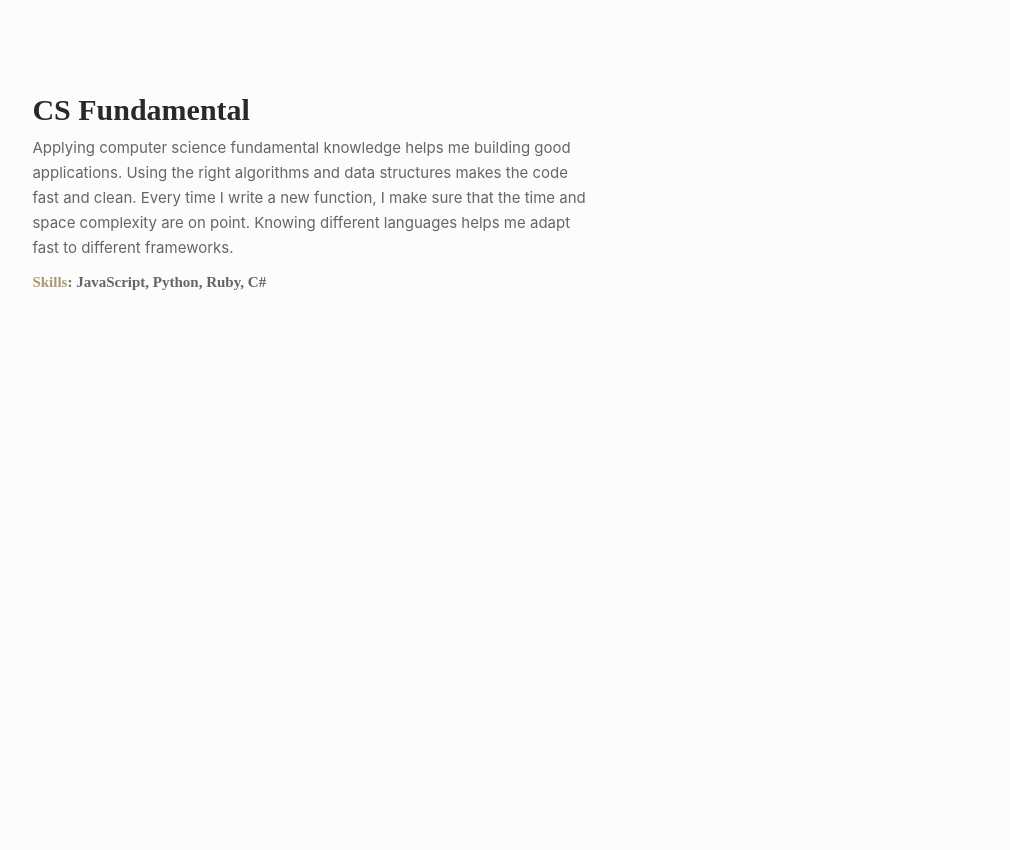
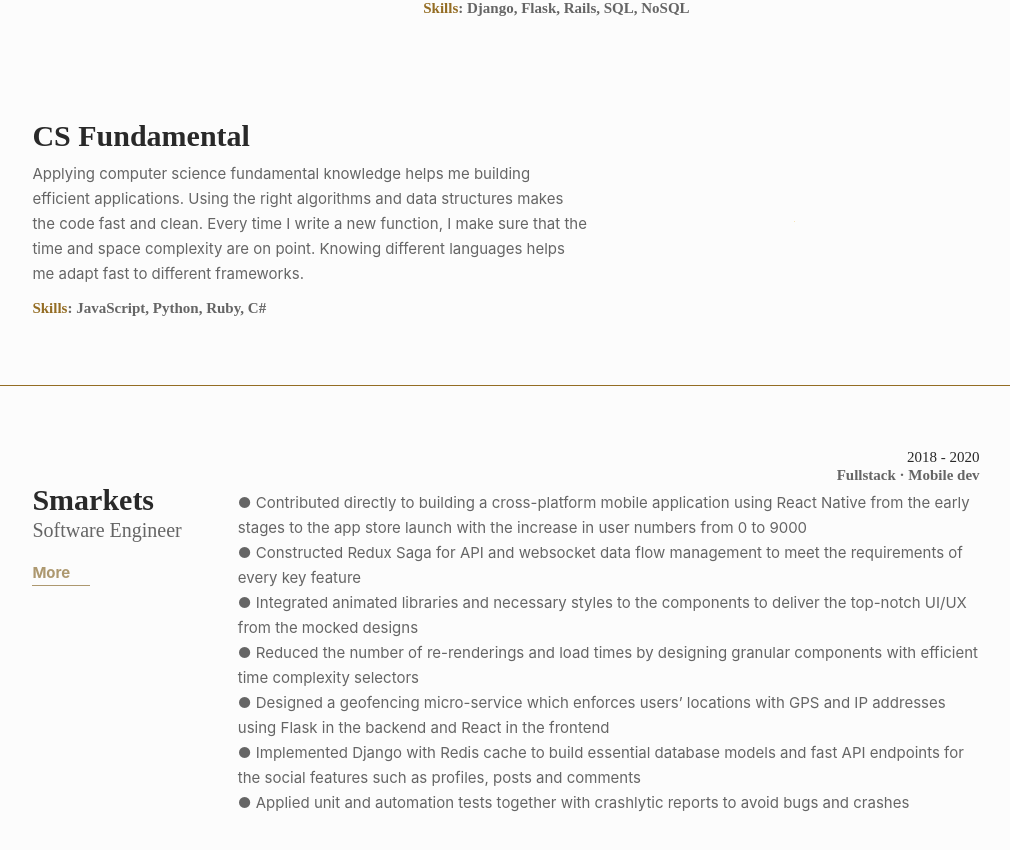
Before and after one commit to locphan2207/personal-web, a React (Create React App) app: page / in a window 1280 px wide. Shown: the part 780-1630 px from the top of the page, without its empty margins (134-1144 px from the left). Before the commit the page ends 1114 px from the top, so only its background shows below. Built offline with nearby package versions, Linux system fonts and the light colour scheme; no server answers.

Commit message:
Add work section

```diff
--- a/src/components/version2/App.css
+++ b/src/components/version2/App.css
@@ -84,9 +84,12 @@ html {
   grid-area: lottie;
 }
 
+.big-section {
+  padding: 5vw 3vw;
+  border-top: 1px solid #946d24;
+}
+
 .expertise {
-  padding: 3vw;
-  border-top: 0.5rem solid #ad986f;
   display: grid;
   grid-template-areas:
     "frontend"
@@ -182,7 +185,7 @@ html {
 }
 
 .expertise-skills span {
-  color: #ad986f;
+  color: #946d24;
   font-family: Playfair Display;
   font-weight: 700;
 }
@@ -196,6 +199,88 @@ html {
   width: 50%;
 }
 
+.work-section {
+  display: grid;
+  grid-template-areas:
+    "w-info w-year"
+    "w-info w-tags"
+    "w-desc w-desc"
+    "w-link .";
+  align-items: flex-start;
+}
+@media only screen and (min-width: 480px) {
+  .work-section {
+    grid-template-areas:
+      ". w-year"
+      ". w-tags"
+      "w-info w-desc"
+      "w-link w-desc"
+      ". w-desc";
+    grid-template-columns: 1fr 4fr;
+    grid-template-rows: fit-content;
+    column-gap: 20rem;
+  }
+}
+
+.work-info {
+  grid-area: w-info;
+  align-self: flex-start;
+  justify-self: flex-start;
+}
+
+.work-section h3 {
+  font-family: Playfair Display;
+  font-size: 30rem;
+  font-weight: 700;
+}
+
+.work-year {
+  font-family: Playfair Display;
+  font-size: 15rem;
+  justify-self: flex-end;
+  align-self: flex-start;
+  grid-area: w-year;
+}
+
+.work-role {
+  /* color: #946d24; */
+  color: #00000099;
+  font-family: Playfair Display;
+  font-size: 20rem;
+  line-height: 30rem;
+}
+
+.work-tags {
+  font-size: 15rem;
+  line-height: 20rem;
+  color: #00000099;
+  font-family: Playfair Display;
+  font-weight: 700;
+  grid-area: w-tags;
+  justify-self: flex-end;
+  align-self: flex-start;
+}
+
+.work-desc {
+  font-size: 20rem;
+  line-height: 30rem;
+  color: #00000099;
+  grid-area: w-desc;
+  justify-self: flex-end;
+  align-self: flex-start;
+}
+@media only screen and (min-width: 480px) {
+  .work-desc {
+    font-size: 15rem;
+    line-height: 25rem;
+    margin-top: -20rem;
+  }
+}
+
+.work-link {
+  grid-area: w-link;
+}
+
 /* Animations */
 @keyframes changeColor {
   from {
--- a/src/components/version2/App.js
+++ b/src/components/version2/App.js
@@ -5,6 +5,7 @@ import Link from "./Link"
 function App() {
   return (
     <>
+      {/*Intro*/}
       <div className="intro">
         <div className="name-greet">
           <h1 className="name">Tan Loc Phan</h1>
@@ -27,7 +28,9 @@ function App() {
           ></lottie-player>
         </div>
       </div>
-      <div className="expertise">
+
+      {/*Expertise*/}
+      <div className=" big-section expertise">
         <div className="expertise-section fronend">
           <h3>Frontend</h3>
           <p className="expertise-text">
@@ -49,6 +52,8 @@ function App() {
               background="transparent"
               speed="1"
               autoplay
+              // hover
+              // loop
             ></lottie-player>
           </div>
         </div>
@@ -68,8 +73,9 @@ function App() {
             <lottie-player
               src="https://assets1.lottiefiles.com/private_files/lf30_CkJZhd.json"
               background="transparent"
-              speed="0.1"
+              speed="0.5"
               loop
+              // hover
               autoplay
             ></lottie-player>
           </div>
@@ -78,10 +84,11 @@ function App() {
           <h3>CS Fundamental</h3>
           <p className="expertise-text">
             Applying computer science fundamental knowledge helps me building
-            good applications. Using the right algorithms and data structures
-            makes the code fast and clean. Every time I write a new function, I
-            make sure that the time and space complexity are on point. Knowing
-            different languages helps me adapt fast to different frameworks.
+            efficient applications. Using the right algorithms and data
+            structures makes the code fast and clean. Every time I write a new
+            function, I make sure that the time and space complexity are on
+            point. Knowing different languages helps me adapt fast to different
+            frameworks.
           </p>
           <p className="expertise-skills">
             <span>Skills</span>: JavaScript, Python, Ruby, C#
@@ -93,8 +100,42 @@ function App() {
               speed="1"
               loop
               autoplay
+              // hover
             ></lottie-player>
           </div>
+        </div>
+      </div>
+
+      {/*Work*/}
+      <div className="big-section work">
+        <div className="work-section">
+          <p className="work-year">2018 - 2020</p>
+          <div className="work-info">
+            <h3>Smarkets</h3>
+            <p className="work-role">Software Engineer</p>
+          </div>
+          <p className="work-tags">Fullstack · Mobile dev</p>
+          <Link className="work-link" text="More" />
+          <p className="work-desc">
+            <br />● Contributed directly to building a cross-platform mobile
+            application using React Native from the early stages to the app
+            store launch with the increase in user numbers from 0 to 9000
+            <br />● Constructed Redux Saga for API and websocket data flow
+            management to meet the requirements of every key feature
+            <br />● Integrated animated libraries and necessary styles to the
+            components to deliver the top-notch UI/UX from the mocked designs
+            <br />● Reduced the number of re-renderings and load times by
+            designing granular components with efficient time complexity
+            selectors
+            <br />● Designed a geofencing micro-service which enforces users’
+            locations with GPS and IP addresses using Flask in the backend and
+            React in the frontend
+            <br />● Implemented Django with Redis cache to build essential
+            database models and fast API endpoints for the social features such
+            as profiles, posts and comments
+            <br />● Applied unit and automation tests together with crashlytic
+            reports to avoid bugs and crashes
+          </p>
         </div>
       </div>
     </>
--- a/src/components/version2/Link.css
+++ b/src/components/version2/Link.css
@@ -7,6 +7,7 @@
   color: #ad986f;
   font-size: 15rem;
   margin-top: 20rem;
+  margin-bottom: 3rem;
   font-weight: 700;
 }
 
@@ -17,9 +18,9 @@
 
 .underline {
   background-color: #ad986f;
-  height: 1rem;
+  height: 1px;
   transition: all 0.5s ease-in-out;
-  width: 150%;
+  width: calc(100% + 20rem);
   animation: 0.5s line 0.5s ease-in-out backwards;
   overflow: visible;
   margin-top: 5rem;
@@ -35,6 +36,6 @@
     width: 30%;
   }
   to {
-    width: 150%;
+    width: calc(100% + 20rem);
   }
 }
--- a/src/components/version2/Link.js
+++ b/src/components/version2/Link.js
@@ -1,9 +1,9 @@
 import React from "react"
 import "./Link.css"
 
-function Link({ text }) {
+function Link({ text, className = "" }) {
   return (
-    <div className="link-container">
+    <div className={`link-container ${className}`}>
       <p className="link-text">{text}</p>
       {/* <p>Connect</p> */}
       <div className="underline"></div>
```
